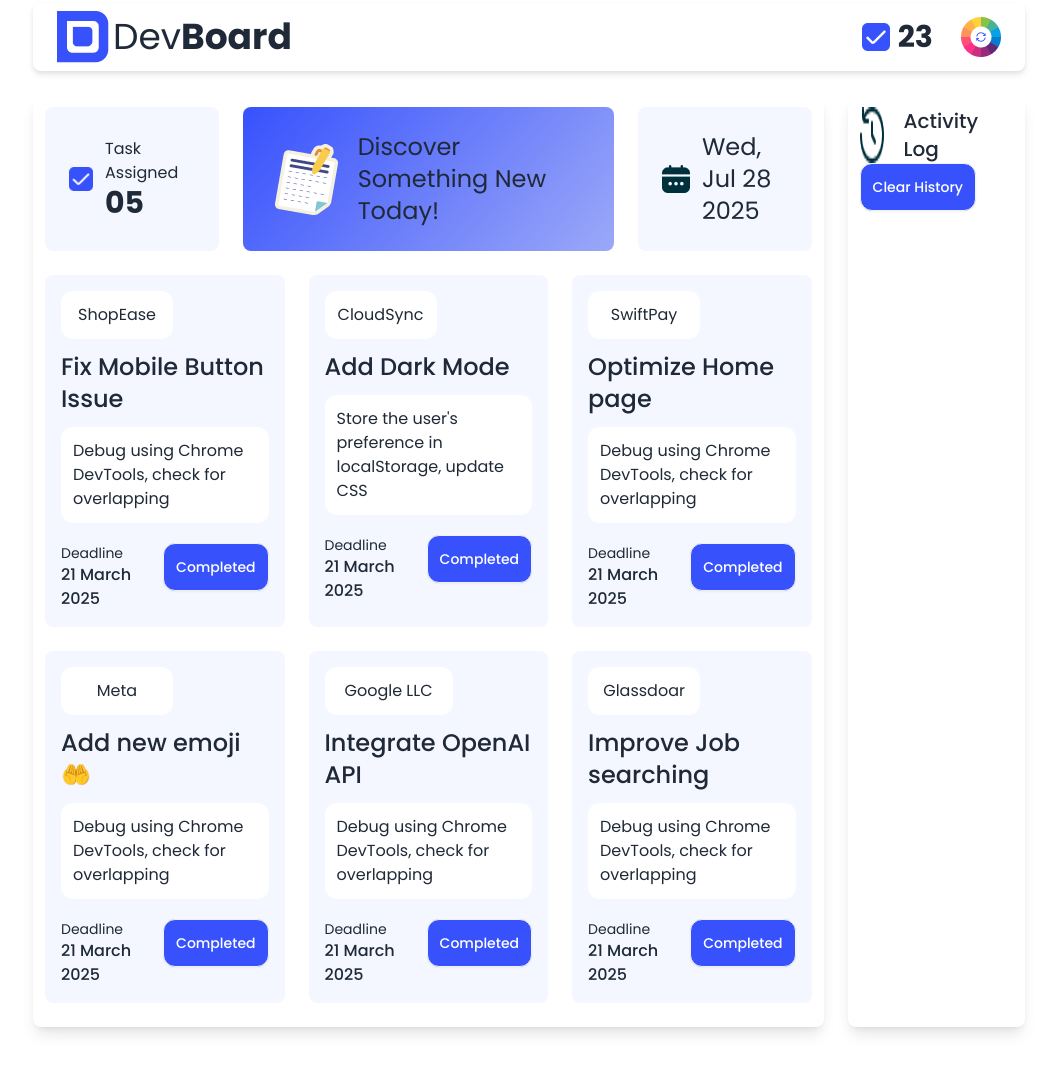
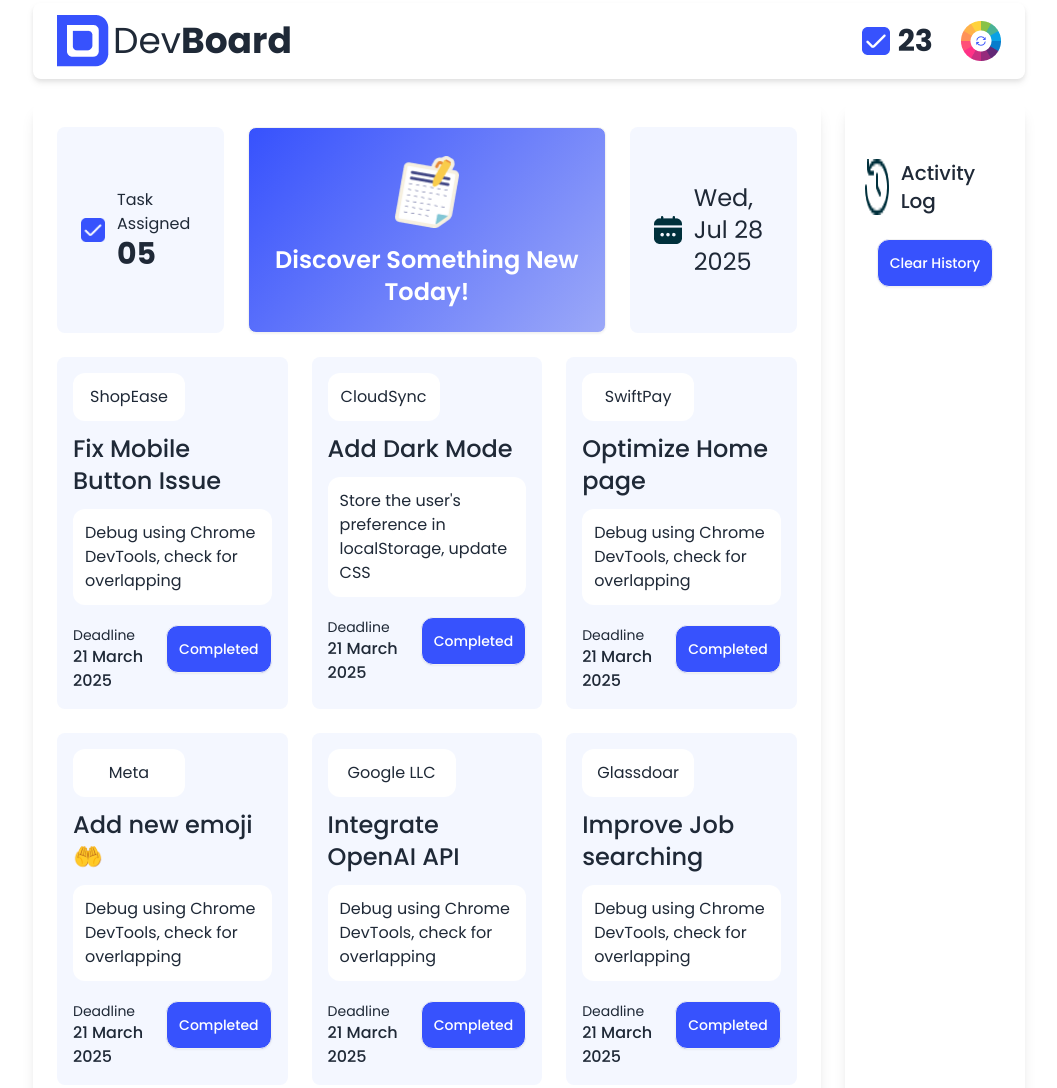
Before and after one commit to faisalahmed3/Assignment-5, a plain HTML site: page index.html in a window 1280 px wide. Shown: the part 21-1109 px from the top of the page, without its empty margins (111-1168 px from the left). Drawn offline with nearby package versions, Linux system fonts and the light colour scheme.

Commit message:
Figma Design Ready

```diff
--- a/index.html
+++ b/index.html
@@ -27,6 +27,9 @@
         .cbtn-bg{
             background-color: #3752FD;
         }
+        .custom-hover:hover{
+            background-color: #3752FD;
+        }
     </style>
 
 
@@ -34,8 +37,9 @@
 <body class="poppins px-36 pb-16">
 
     <header>
+
         <nav class="drop-shadow-md my-6">
-            <div class="navbar bg-base-100 rounded-lg px-6 py-2">
+            <div class="navbar bg-base-100 rounded-lg px-6 py-3">
                 <div class="flex-1 gap-1">
                     <img src="./assets/logo.png" alt="Logo">
                   <h1 class="text-4xl">Dev<span class="font-bold">Board</span></h1>
@@ -55,7 +59,7 @@
     <main>
         <section class=" flex gap-6">
             <!--big Section-->
-            <section class="bg-white p-3 shadow-lg rounded-lg w-5/7 ">
+            <section class="bg-white p-6 shadow-lg rounded-lg w-5/7 ">
                 <!-- 1st section -->
                 <section class="grid grid-cols-4 gap-6">
                     <div class="flex items-center gap-3 card-bg rounded-lg justify-center p-6 ">
@@ -65,9 +69,9 @@
                             <h2 class="text-3xl font-bold">05</h2>
                         </div>
                     </div>
-                    <div class="flex sc-bg items-center gap-3 rounded-lg justify-center p-6 col-span-2">
+                    <div class="btn h-auto flex sc-bg items-center gap-3 rounded-lg justify-center p-6 col-span-2">
                         <img src="./assets/board.png" alt="board PNG" class="w-20">
-                        <p class="text-2xl">Discover Something New Today!</p>
+                        <p class="text-2xl text-white">Discover Something New Today!</p>
                     </div>
                     <div class="flex card-bg items-center gap-3 rounded-lg justify-center p-6 ">
                         <img src="./assets/calender.png" alt="board PNG" >
@@ -76,7 +80,7 @@
                 </section>
 
                 <!-- Card Section -->
-                <section class="grid grid-cols-3 gap-6 mx-auto justify-center mt-6 mb-3">
+                <section class="grid grid-cols-3 gap-6 mx-auto justify-center mt-6 ">
                     <!-- Card-1-->
                     <div class="card-bg p-4 rounded-lg w-auto ">
                         <p class="rounded-xl bg-white p-3 w-28 flex justify-center">ShopEase</p>
@@ -87,7 +91,7 @@
                                 <p class="text-sm">Deadline</p>
                                 <h2 class="font-medium">21 March 2025</h2>
                             </div>
-                            <button class="btn p-3 font-medium rounded-xl mx-auto text-white cbtn-bg"> Completed </button>
+                            <button class="btn p-3 font-medium rounded-xl mx-auto text-white cbtn-bg custom-hover"> Completed </button>
                         </div>
                     </div>
 
@@ -101,7 +105,7 @@
                             <p class="text-sm">Deadline</p>
                             <h2 class="font-medium">21 March 2025</h2>
                         </div>
-                        <button class="btn p-3 font-medium rounded-xl mx-auto text-white cbtn-bg"> Completed </button>
+                        <button class="btn p-3 font-medium rounded-xl mx-auto text-white cbtn-bg custom-hover"> Completed </button>
                         </div>
                     </div>
 
@@ -116,7 +120,7 @@
                             <p class="text-sm">Deadline</p>
                             <h2 class="font-medium">21 March 2025</h2>
                         </div>
-                        <button class="btn p-3 font-medium rounded-xl mx-auto text-white cbtn-bg"> Completed </button>
+                        <button class="btn p-3 font-medium rounded-xl mx-auto text-white cbtn-bg custom-hover"> Completed </button>
                         </div>
                     </div>
 
@@ -130,7 +134,7 @@
                             <p class="text-sm">Deadline</p>
                             <h2 class="font-medium">21 March 2025</h2>
                         </div>
-                        <button class="btn p-3 font-medium rounded-xl mx-auto text-white cbtn-bg"> Completed </button>
+                        <button class="btn p-3 font-medium rounded-xl mx-auto text-white cbtn-bg custom-hover"> Completed </button>
                         </div>
                     </div>
 
@@ -144,14 +148,14 @@
                             <p class="text-sm">Deadline</p>
                             <h2 class="font-medium">21 March 2025</h2>
                         </div>
-                        <button class="btn p-3 font-medium rounded-xl mx-auto text-white cbtn-bg"> Completed </button>
+                        <button class="btn p-3 font-medium rounded-xl mx-auto text-white cbtn-bg custom-hover"> Completed </button>
                         </div>
                     </div>
 
                     <!-- Card-6 -->
 
                     <div class="card-bg p-4 rounded-lg w-auto ">
-                        <p class="rounded-xl bg-white p-3 w-28 flex justify-center">Glassdoar</p>
+                        <p class="rounded-xl bg-white p-3 w-28 flex justify-center custom-hover">Glassdoar</p>
                         <h1 class="font-medium text-2xl mt-3">Improve Job searching </h1>
                         <p class="rounded-xl bg-white p-3 flex justify-center mt-3 ">Debug using Chrome DevTools, check for overlapping</p>
                         <div class="flex mt-5">
@@ -159,7 +163,7 @@
                             <p class="text-sm">Deadline</p>
                             <h2 class="font-medium">21 March 2025</h2>
                         </div>
-                        <button class="btn p-3 font-medium rounded-xl mx-auto text-white cbtn-bg"> Completed </button>
+                        <button class="btn p-3 font-medium rounded-xl mx-auto text-white cbtn-bg custom-hover"> Completed </button>
                         </div>
                     </div>
 
@@ -169,15 +173,17 @@
             </section>
 
             <!-- Small Section-->
-            <section class="bg-white p-3 shadow-lg rounded-lg w-2/6">
-                <div class=" flex gap-5">
-                    <img src="./assets/activity.png" alt="">
+            <section class="bg-white p-5 pt-14 shadow-lg rounded-lg w-2/6 ">
+                <div class=" flex gap-3 justify-center">
+                    <img src="./assets/activity.png" alt="" class="w-6">
                     <h1 class="text-xl font-medium">Activity Log</h1>
-                    </div>
-                    <button class="btn p-3 font-medium rounded-xl mx-auto text-white cbtn-bg"> Clear History</button>
-                    <div>
+                </div>
+                <div class="flex justify-center my-6">
+                    <button class="btn p-3 font-medium rounded-xl mx-auto text-white cbtn-bg custom-hover"> Clear History</button>
+                </div>
+                <div>
 
-                    </div>
+                </div>
 
             </section>
         </section>
```
